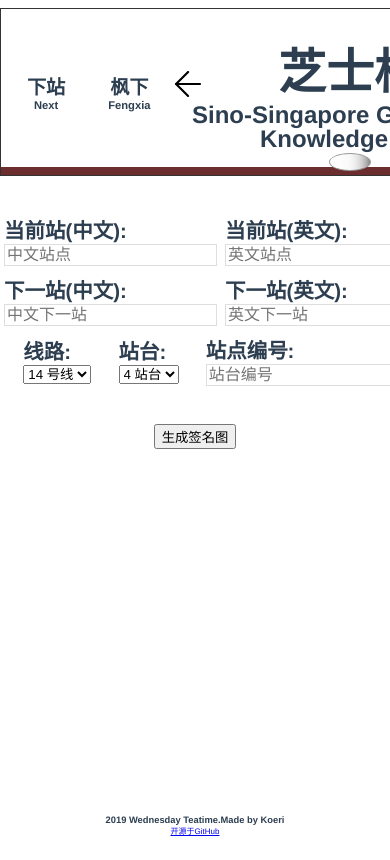
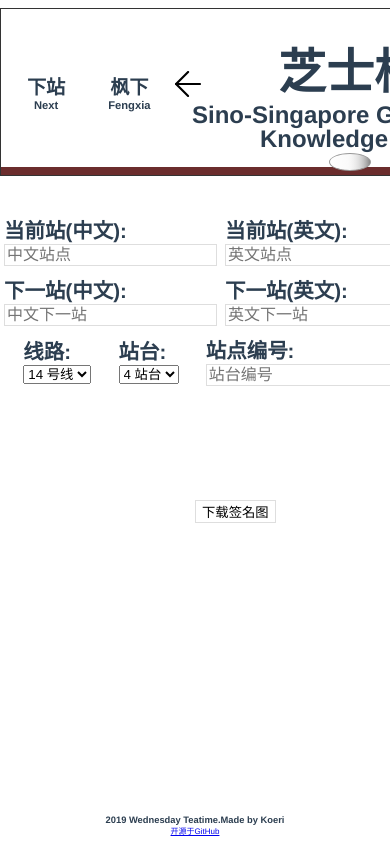
Before and after one commit to iMisty/Metro-Simulator, a Vue app: page / in a window 390 px wide. Built offline with nearby package versions, Linux system fonts and the light colour scheme.

Commit message:
Update output.vue
增加下载

```diff
--- a/src/components/output.vue
+++ b/src/components/output.vue
@@ -1,23 +1,72 @@
 <template>
-<div class="output">
-  <button @click="alert">生成签名图</button>
+<div class="output flex column align-center">
+  <button @click="image()">下载签名图</button>
+  <img class="real_pic" :src="htmlUrl" v-if="htmlUrl!= ''"/>
 </div>
 </template>
 
 <script>
+import Bus from '../bus.js';
+import html2canvas from 'html2canvas';
 export default{
+  components:{
+    html2canvas
+  },
   data(){
-    name: 'output'
     return{
-
+      htmlUrl: ''
     }
   },
+  mounted(){
+    this.getImage();
+  },
   methods:{
-    alert: function(){
-      alert('该功能尚未启用');
+    getImage(){
+      const vm = this;
+      Bus.$on('image',image => {
+        vm.htmlUrl = image;
+      });
+    },
+    download(htmlUrl){
+      let aLink = document.createElement("a");
+      aLink.style.display = "none";
+      aLink.href = htmlUrl;
+      aLink.download = "sign.png";
+      // 触发点击-然后移除
+      document.body.appendChild(aLink);
+      aLink.click();
+      document.body.removeChild(aLink);
+    },
+    image(){
+      const vm = this;
+      console.log(this.$data.htmlUrl);
+      let img = this.$data.htmlUrl;
+      if(img === ''){
+        alert('请先点击生成签名档再下载');
+      }else{
+        this.download(vm.htmlUrl);
+      }
     }
   }
 }
 </script>
 <style lang="less" scoped>
+.real_pic{
+  max-width: 98vw;
+  transform: scale(.6);
+}
+button{
+    position: absolute;
+    bottom: 44%;
+    left: 52%;
+    @media screen and (max-width: 775px){
+      &{
+        bottom: 38%;
+        left: 50%;
+        transform: translateX(0%);
+        border: 1px solid #dedede;
+        background: transparent;
+      }
+    }
+}
 </style>
```
